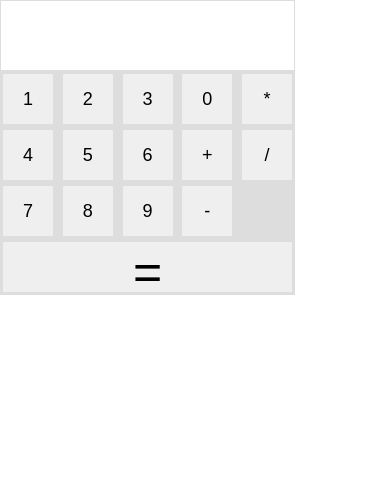
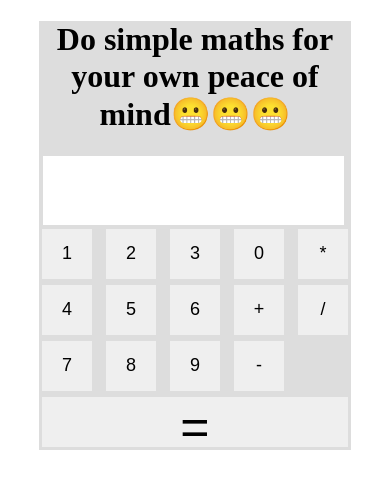
Before and after one commit to MrOmachi/calculator-app, a plain HTML site: page index.html in a window 390 px wide. Drawn offline with Linux system fonts and the light colour scheme.

Commit message:
added h1 tag to html

```diff
--- a/index.html
+++ b/index.html
@@ -8,6 +8,7 @@
   </head>
   <body>
     <div class="calculator">
+      <h1>Do simple maths for your own peace of mind😬😬😬</h1>
       <div>
         <input id="txtouput" />
       </div>
--- a/style.css
+++ b/style.css
@@ -6,14 +6,19 @@ body {
 .numbers {
   display: flex;
 }
+h1 {
+  text-align: center;
+}
 
 .calculator {
   background-color: #ddd;
-  width: 295px;
+  width: 30%;
+  margin: auto;
 }
 
 #txtouput {
-  width: 100%;
+  width: 97%;
+  margin-left: 3px;
   border: 1px solid #ddd;
   padding: 20px 5px;
   box-sizing: border-box;
@@ -49,3 +54,15 @@ button {
   font-size: 50px;
   cursor: pointer;
 }
+@media (max-width: 850px) {
+  .calculator {
+    width: 60%;
+    margin: auto;
+  }
+}
+@media (max-width: 600px) {
+  .calculator {
+    width: 80%;
+    margin: auto;
+  }
+}
```
